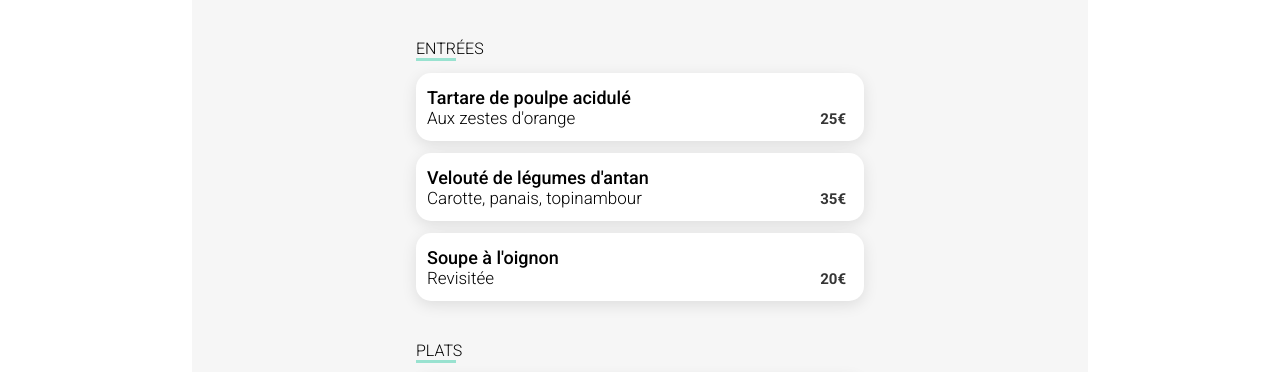
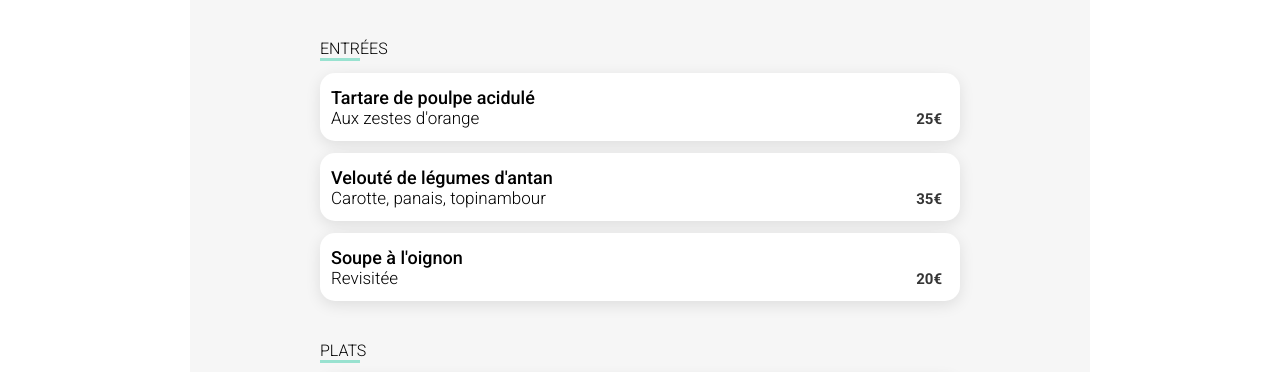
Before and after one commit to SamRoussel/ohmyfood, a plain HTML site: page restaurants/a-la-francaise.html in a window 1280 px wide. Shown: the part 502-874 px from the top of the page. Drawn offline with Linux system fonts and the light colour scheme; a web font is replaced by a local one.

Commit message:
Finalisation du menu des restaurants

```diff
--- a/assets/css/style.css
+++ b/assets/css/style.css
@@ -570,11 +570,21 @@ footer > ul > li > a > i {
     }
 
     .section-restaurant-menu {
-        margin: -55px 192px 0;
+        margin-top: -55px;
+        max-width: calc(100% - 380px);
+        margin-left: 190px;
+        margin-right: 190px;
     }
 
     .restaurant-menu-details article {
-        margin: 0 211px;
+        margin-left: auto;
+        margin-right: auto;
+        max-width: 640px;
+        width: 95%;
+    }
+
+    .restaurant-menu-details article > li {
+        width: 600px;
     }
 
     .section-restaurant-menu .btn {
```
